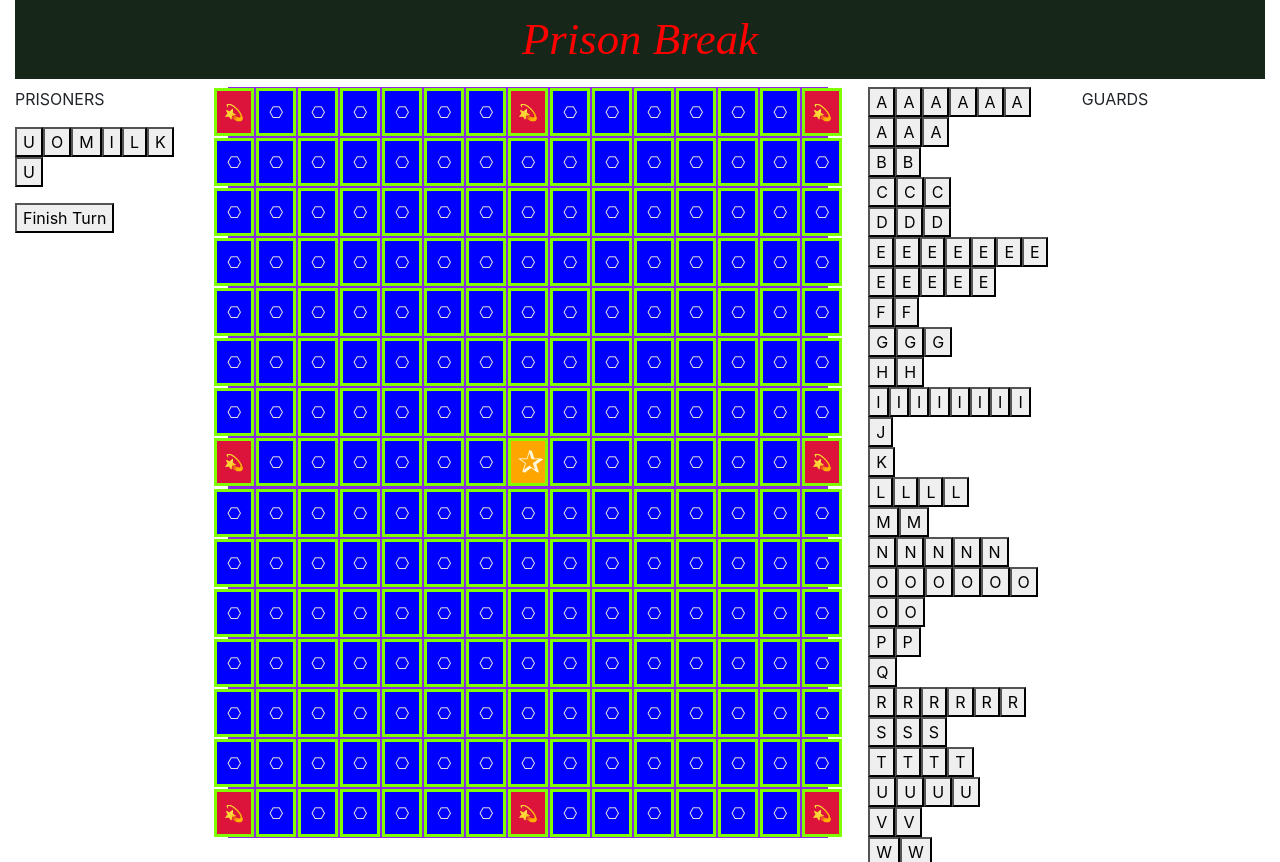
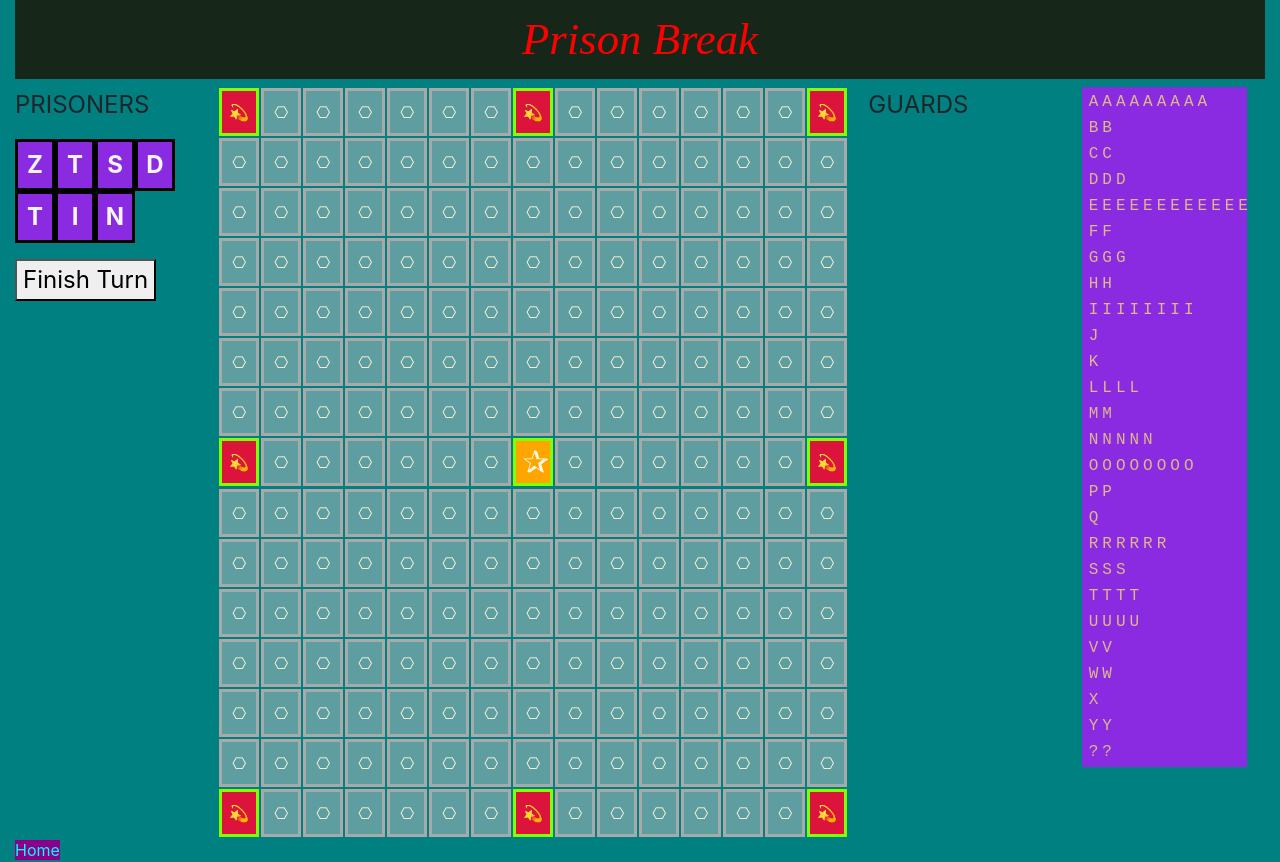
Before and after one commit to TileRunner/trcode, a Next.js app in the folder trapp/: page /pb/prisonbreak in a window 1280 px wide. Shown: the top 862 px of the page. Built offline with nearby package versions, Linux system fonts and the light colour scheme.

Commit message:
Fix tile picking bug
When I had useState and called setSomething on consecutive lines, it did not do all my setSomethings and then render ... so it did not work. I switched to a singe game data array. Clunky, and there are solutions out there, but works for now.

```diff
--- a/trapp/pages/pb/prisonbreak.css
+++ b/trapp/pages/pb/prisonbreak.css
@@ -1,27 +1,18 @@
+.prisonbreak {
+    background-color: teal;
+}
+.pbPrisoners {
+    font-size: x-large;
+}
+.pbGuards {
+    font-size: x-large;
+}
 .pbSquare {
-    background-color: blue;
-    border: chartreuse;
+    background-color: cadetblue;
+    border: darkgray;
     border-style: solid;
     width: 40px;
     color: cornsilk;
-    text-align: center;
-}
-.pbSquareUsedByPrisoners {
-    background-color: blueviolet;
-    border: black;
-    border-style: solid;
-    width: 40px;
-    color: whitesmoke;
-    font-weight: bolder;
-    text-align: center;
-}
-.pbSquareUsedByGuards {
-    background-color: black;
-    border: black;
-    border-style: solid;
-    width: 40px;
-    color: whitesmoke;
-    font-weight: bolder;
     text-align: center;
 }
 .pbSquareCenterSquare {
@@ -45,8 +36,66 @@
     line-height: 40px;
 }
 .pbBoard {
-    background-color: blueviolet;
+    background-color: teal;
 }
 .pbGame {
     background-color: cadetblue;
 }
+.pbTilepool {
+    background-color: blueviolet;
+    color: burlywood;
+    font-family: monospace;
+    font-size: large;
+    padding-top: 3px;
+    padding-bottom: 3px;
+    padding-left: 5px;
+    width: 165px;
+}
+.pbTilepoolDivider {
+    height: 2px;
+}
+.pbTilepoolTile {
+    padding-left: 2px;
+    padding-right: 2px;
+}
+.pbTilerack {
+    margin-top: 5px;
+}
+.pbTileOnRackP {
+    background-color: blueviolet;
+    border: black;
+    border-style: solid;
+    width: 40px;
+    color: whitesmoke;
+    font-weight: bolder;
+    text-align: center;
+    padding: 5px;
+}
+.pbSquareUsedByPrisoners {
+    background-color: blueviolet;
+    border: black;
+    border-style: solid;
+    width: 40px;
+    color: whitesmoke;
+    font-weight: bolder;
+    text-align: center;
+}
+.pbTileOnRackG {
+    background-color: black;
+    border: blueviolet;
+    border-style: solid;
+    width: 40px;
+    color: whitesmoke;
+    font-weight: bolder;
+    text-align: center;
+    padding: 5px;
+}
+.pbSquareUsedByGuards {
+    background-color: black;
+    border: blueviolet;
+    border-style: solid;
+    width: 40px;
+    color: whitesmoke;
+    font-weight: bolder;
+    text-align: center;
+}
--- a/trapp/pages/pb/prisonbreak.js
+++ b/trapp/pages/pb/prisonbreak.js
@@ -2,38 +2,45 @@ import React, { useState } from 'react';
 import Link from 'next/link'
 
 export default function handler(req, res)  {
-    const [squares, setSquares] = useState(Array(15).fill(Array(15).fill('.')))
-    const [usedby, setUsedby] = useState(Array(15).fill(Array(15).fill('')))
-    const [tiles, setTiles] = useState(['A','A','A','A','A','A','A','A','A','B','B','C','C','C','D','D','D','D','E','E','E','E','E','E','E','E','E','E','E','E','F','F','G','G','G','H','H','I','I','I','I','I','I','I','I','I','J','K','L','L','L','L','M','M','N','N','N','N','N','N','O','O','O','O','O','O','O','O','P','P','Q','R','R','R','R','R','R','S','S','S','S','T','T','T','T','T','T','U','U','U','U','V','V','W','W','X','Y','Y','Z','?','?'])
-    const [selection, setSelection] = useState(-1)
-    const [ptiles, setPtiles] = useState([])
-    const [gtiles, setGtiles] = useState([])
-    const [whoseturn, setWhoseturn] = useState('P')
-    const [picking, setPicking] = useState(true)
+    const [gamedata, setGamedata] = useState([ // array of variables
+        Array(15).fill(Array(15).fill('.')), // squares
+        Array(15).fill(Array(15).fill('')),  // usedby
+        // tiles
+        ['A','A','A','A','A','A','A','A','A','B','B','C','C','D','D','D','D','E','E','E','E','E','E','E','E','E','E','E','E','F','F','G','G','G','H','H','I','I','I','I','I','I','I','I','I','J','K','L','L','L','L','M','M','N','N','N','N','N','N','O','O','O','O','O','O','O','O','P','P','Q','R','R','R','R','R','R','S','S','S','S','T','T','T','T','T','T','U','U','U','U','V','V','W','W','X','Y','Y','Z','?','?'],
+        -1, // selection
+        [], // ptiles
+        [], // gtiles
+        'P', // whoseturn
+        true // picking
+        ]);
+
+    function applyChanges(squares, usedby, tiles, selection, ptiles, gtiles, whoseturn, picking) {
+        setGamedata([squares, usedby, tiles, selection, ptiles, gtiles, whoseturn, picking]);
+    }
     return(
         <Game/>
     )
 
     function Game() {
         return (
-            <div class="container-fluid">
+            <div class="container-fluid prisonbreak">
                 <div class="row">
                     <div class="col-12">
                         <h1 className="wmtitle Mastermind">Prison Break</h1>
                     </div>
                 </div>
                 <div class="row">
-                    <div class="col-2">
+                    <div class="col-2 pbPrisoners">
                         <Prisoners />
                     </div>
-                    <div class="col-6">
+                    <div class="col-6" align="center">
                         <Board />
+                    </div>
+                    <div class="col-2 pbGuards">
+                        <Guards />
                     </div>
                     <div class="col-2">
                         <Tiles />
-                    </div>
-                    <div class="col-2">
-                        <Guards />
                     </div>
                 </div>
                 <div class="row">
@@ -48,6 +55,7 @@ export default function handler(req, res)  {
     }
 
     function Board() {
+        let squares = gamedata[0]
         return (
             <table className="pbBoard">
                 <tbody>
@@ -74,6 +82,16 @@ export default function handler(req, res)  {
     }
 
     function Square(props) {
+        // applyChanges(squares, usedby, tiles, selection, ptiles, gtiles, whoseturn, picking)
+        let squares = gamedata[0]
+        let usedby = gamedata[1]
+        let tiles = gamedata[2]
+        let selection = gamedata[3]
+        let ptiles = gamedata[4]
+        let gtiles = gamedata[5]
+        let whoseturn = gamedata[6]
+        let picking = gamedata[7]
+        // there is a better way ^^^
         const usedbyrow = usedby[props.ri]
         const usedbyclass = usedbyrow[props.ci] === "P" ? "pbSquareUsedByPrisoners" : "pbSquareUsedByGuards"
         const tdclass = props.c !== "." ? usedbyclass : props.ri === 7 && props.ci === 7 ? "pbSquareCenterSquare" : (props.ri === 0 || props.ri === 7 || props.ri === 14) && (props.ci === 0 || props.ci === 7 || props.ci === 14) ? "pbSquareEscapeHatch" : "pbSquare"
@@ -83,48 +101,28 @@ export default function handler(req, res)  {
                 <td>
                     <button  className={tdclass}
                     onClick={function() {
-                        if (selection > -1 && props.c === ".") {
-                            let newSquares = [...squares]
-                            let newRow = [...newSquares[props.ri]]
+                        if (selection > -1 && props.c === ".") { // tile is selected from rack and clicked square is not used yet
+                            let newRow = [...squares[props.ri]]
                             newRow[props.ci] = whoseturn === 'P' ? ptiles[selection] : gtiles[selection]
-                            newSquares[props.ri] = [...newRow]
-                            let newTiles = whoseturn === 'P' ? [...ptiles] : [...gtiles]
-                            newTiles.splice(selection, 1)
-                            let newUsedby = [...usedby]
-                            let newUsedbyRow = [...newUsedby[props.ri]]
+                            squares[props.ri] = [...newRow]
+                            whoseturn === 'P' ? ptiles.splice(selection, 1) : gtiles.splice(selection,1)
+                            let newUsedbyRow = [...usedby[props.ri]]
                             newUsedbyRow[props.ci] = whoseturn
-                            newUsedby[props.ri] = [...newUsedbyRow]
-                            setUsedby(newUsedby)
-                            setSquares(newSquares)
-                            whoseturn === 'P' ? setPtiles(newTiles) : setGtiles(newTiles)
-                        } else if (props.c !== ".") {
+                            usedby[props.ri] = [...newUsedbyRow]
+                            selection = -1
+                            applyChanges(squares, usedby, tiles, selection, ptiles, gtiles, whoseturn, picking)
+                        } else if (props.c !== ".") { // clicked square has a tile on it, treat as unplaying the tile
                             // Assuming some good will from the users to click a tile they played
-                            if (whoseturn === 'P' && ptiles.length < 7) {
-                                let newPtiles = [...ptiles, props.c]
-                                let newSquares = [...squares]
-                                let newRow = [...newSquares[props.ri]]
+                            if ((whoseturn === 'P' && ptiles.length < 7) || (whoseturn === 'G' && gtiles.length < 7)) {
+                                whoseturn === 'P' ? ptiles.push(props.c) : gtiles.push(props.c)
+                                let newRow = [...squares[props.ri]]
                                 newRow[props.ci] = "."
-                                newSquares[props.ri] = [...newRow]
-                                let newUsedby = [...usedby]
-                                let newUsedbyRow = [...newUsedby[props.ri]]
+                                squares[props.ri] = [...newRow]
+                                let newUsedbyRow = [...usedby[props.ri]]
                                 newUsedbyRow[props.ci] = ""
-                                newUsedby[props.ri] = [...newUsedbyRow]
-                                setUsedby(newUsedby)
-                                setSquares(newSquares)
-                                setPtiles(newPtiles)
-                            } else if (whoseturn === 'G' && gtiles.length < 7) {
-                                let newGtiles = [...gtiles, props.c]
-                                let newSquares = [...squares]
-                                let newRow = [...newSquares[props.ri]]
-                                newRow[props.ci] = "."
-                                newSquares[props.ri] = [...newRow]
-                                let newUsedby = [...usedby]
-                                let newUsedbyRow = [...newUsedby[props.ri]]
-                                newUsedbyRow[props.ci] = ""
-                                newUsedby[props.ri] = [...newUsedbyRow]
-                                setUsedby(newUsedby)
-                                setSquares(newSquares)
-                                setGtiles(newGtiles)
+                                usedby[props.ri] = [...newUsedbyRow]
+                                selection = -1
+                                applyChanges(squares, usedby, tiles, selection, ptiles, gtiles, whoseturn, picking)
                             }
                         }
                     }}
@@ -137,42 +135,55 @@ export default function handler(req, res)  {
     }
 
     function Tiles() {
+        let tiles = gamedata[2]
+        // there is a better way ^^^
         return (
-            <p className="pbTilepool">
+            <div className="pbTilepool">
                 {tiles.map((t,ti) => (
                     <span key={`tile${ti}`}>
-                        {ti > 0 && tiles[ti] !== tiles[ti-1] ? <br></br> : <></>}
-                        <button>
-                            {t}
-                        </button>
+                        {ti > 0 && tiles[ti] !== tiles[ti-1] ? <div className="pbTilepoolDivider"></div> : <></>}
+                        <span className="pbTilepoolTile">{t}</span>
                     </span>
                 ))}
-            </p>
+            </div>
         )
     }
 
     function Prisoners() {
+        // applyChanges(squares, usedby, tiles, selection, ptiles, gtiles, whoseturn, picking)
+        let squares = gamedata[0]
+        let usedby = gamedata[1]
+        let tiles = gamedata[2]
+        let selection = gamedata[3]
+        let ptiles = gamedata[4]
+        let gtiles = gamedata[5]
+        let whoseturn = gamedata[6]
+        let picking = gamedata[7]
+        // there is a better way ^^^
         if (picking && whoseturn === 'P' && ptiles.length < 7 && tiles.length > 0) {
-            let newPtiles = [...ptiles]
-            let newTiles = [...tiles]
-            while (newPtiles.length < 7 && newTiles.length > 0) {
-                let rand = Math.floor(Math.random() * newTiles.length)
-                newPtiles = [...newPtiles, newTiles[rand]]
-                newTiles.splice(rand,1)
+            while (ptiles.length < 7 && tiles.length > 0) {
+                let rand = Math.floor(Math.random() * tiles.length)
+                ptiles.push(tiles[rand])
+                tiles.splice(rand,1)
             }
-            setPtiles(newPtiles)
-            setTiles(newTiles)
-            setPicking(false)
+            picking = false
+            applyChanges(squares, usedby, tiles, selection, ptiles, gtiles, whoseturn, picking)
         }
         return (
             <div>
                 <p>PRISONERS</p>
-                <p className="pbTilepool">
+                <p className="pbTilerack">
                     {ptiles.map((t,ti) => (
                         <span key={`ptile${ti}`}>
-                            <button
+                            <button className="pbTileOnRackP"
                                 onClick={function() {
-                                    whoseturn === 'P' ? setSelection(ti) : alert('It is not your turn')
+                                    if (whoseturn === 'P') {
+                                        selection = ti
+                                        applyChanges(squares, usedby, tiles, selection, ptiles, gtiles, whoseturn, picking)
+                                    }
+                                    else {
+                                        alert('It is not your turn')
+                                    }
                                 }}
                             >
                                 {t}
@@ -183,8 +194,10 @@ export default function handler(req, res)  {
                 {whoseturn === 'P' ?
                     <button
                     onClick={function() {
-                        setWhoseturn('G')
-                        setPicking(true)
+                        whoseturn = 'G'
+                        picking = true
+                        selection = -1
+                        applyChanges(squares, usedby, tiles, selection, ptiles, gtiles, whoseturn, picking)
                     }}>
                         Finish Turn
                     </button>
@@ -196,27 +209,40 @@ export default function handler(req, res)  {
     }
 
     function Guards() {
+        // applyChanges(squares, usedby, tiles, selection, ptiles, gtiles, whoseturn, picking)
+        let squares = gamedata[0]
+        let usedby = gamedata[1]
+        let tiles = gamedata[2]
+        let selection = gamedata[3]
+        let ptiles = gamedata[4]
+        let gtiles = gamedata[5]
+        let whoseturn = gamedata[6]
+        let picking = gamedata[7]
+        // there is a better way ^^^
         if (picking && whoseturn === 'G' && gtiles.length < 7 && tiles.length > 0) {
-            let newGtiles = [...gtiles]
-            let newTiles = [...tiles]
-            while (newGtiles.length < 7 && newTiles.length > 0) {
-                let rand = Math.floor(Math.random() * newTiles.length)
-                newGtiles = [...newGtiles, newTiles[rand]]
-                newTiles.splice(rand,1)
+            while (gtiles.length < 7 && tiles.length > 0) {
+                let rand = Math.floor(Math.random() * tiles.length)
+                gtiles.push(tiles[rand])
+                tiles.splice(rand,1)
             }
-            setTiles(newTiles)
-            setGtiles(newGtiles)
-            setPicking(false)
+            picking = false
+            applyChanges(squares, usedby, tiles, selection, ptiles, gtiles, whoseturn, picking)
         }
         return (
             <div>
                 <p>GUARDS</p>
-                <p className="pbTilepool">
+                <p className="pbTilerack">
                     {gtiles.map((t,ti) => (
                         <span key={`gtile${ti}`}>
-                            <button
+                            <button className="pbTileOnRackG"
                                 onClick={function() {
-                                    whoseturn === 'G' ? setSelection(ti) : alert('It is not your turn')
+                                    if (whoseturn === 'G') {
+                                        selection = ti
+                                        applyChanges(squares, usedby, tiles, selection, ptiles, gtiles, whoseturn, picking)
+                                    }
+                                    else {
+                                        alert('It is not your turn')
+                                    }
                                 }}
                             >
                                 {t}
@@ -227,8 +253,10 @@ export default function handler(req, res)  {
                 {whoseturn === 'G' ?
                     <button
                     onClick={function() {
-                        setWhoseturn('P')
-                        setPicking(true)
+                        whoseturn = 'P'
+                        picking = true
+                        selection = -1
+                        applyChanges(squares, usedby, tiles, selection, ptiles, gtiles, whoseturn, picking)
                     }}>
                         Finish Turn
                     </button>
```
Also changed, not shown: 2 other files (tests, documents, lock files or other folders).
